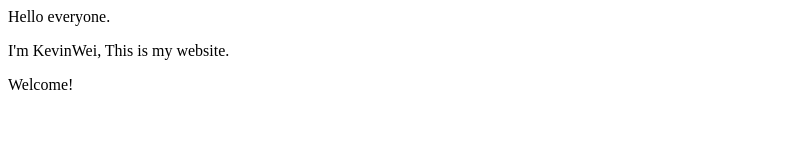
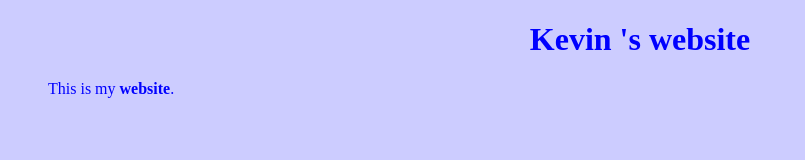
Before and after one commit to KevinWei6/KevinWei6.github.io, a plain HTML site: page index.html in a window 1280 px wide. Shown: the whole page, without its empty margins (0-805 px from the left). Drawn offline with Linux system fonts and the light colour scheme.

Commit message:
Update index.html

```diff
--- a/index.html
+++ b/index.html
@@ -1,3 +1,10 @@
-<p>Hello everyone.</p>
-<p>I'm KevinWei, This is my website.</p>
-<p>Welcome!</p>
+<!DOCTYPE html>
+<html>
+  <head>
+    <title>My website</title>
+  </head>
+  <body text="blue" bgcolor="#CCCCFF">
+    <center><h1>Kevin 's website</h1></center>
+    <blockquote><p align="i">This is my <strong>website</strong>.</p></blockquote>
+  </body>
+</html>
```
